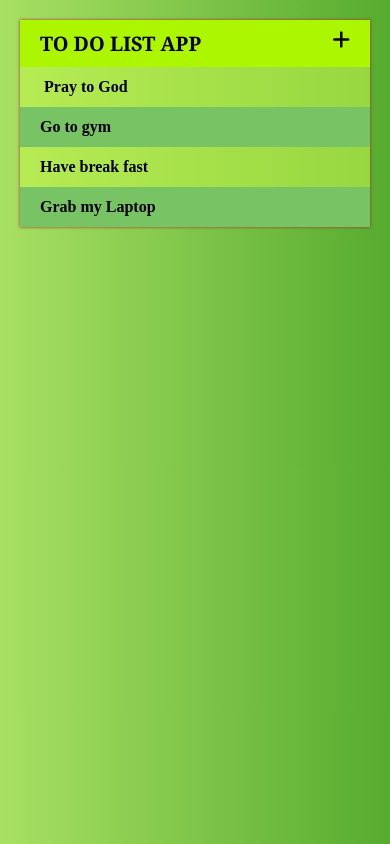
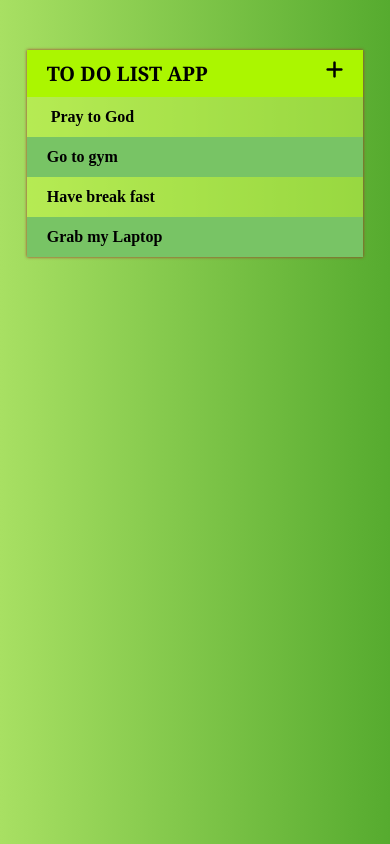
Before and after one commit to G3ntl3/TO-DO-LIST, a plain HTML site: page index.html in a window 390 px wide. Drawn offline with nearby package versions, Linux system fonts and the light colour scheme.

Commit message:
Made the app responsive on mobile and Ipads

```diff
--- a/style.css
+++ b/style.css
@@ -19,6 +19,7 @@ body {
   background-color: rgba(196, 247, 76, 0.575);
   box-shadow: 0 0 3px BROWN;
 }
+
 h1 {
   color: rgb(0, 0, 0);
   margin: 0;
@@ -91,3 +92,20 @@ ul {
   color: black;
 
 }
+
+/* MOBILE VIEW  */
+@media (max-width:480px) {
+  .container{
+    width: 90%;
+    margin-top: 50px;
+  }
+}
+/* IPAD VIEW  */
+@media (max-width:768px) {
+  .container{
+    width: 90%;
+    margin-top: 50px;
+
+
+  }
+}
```
